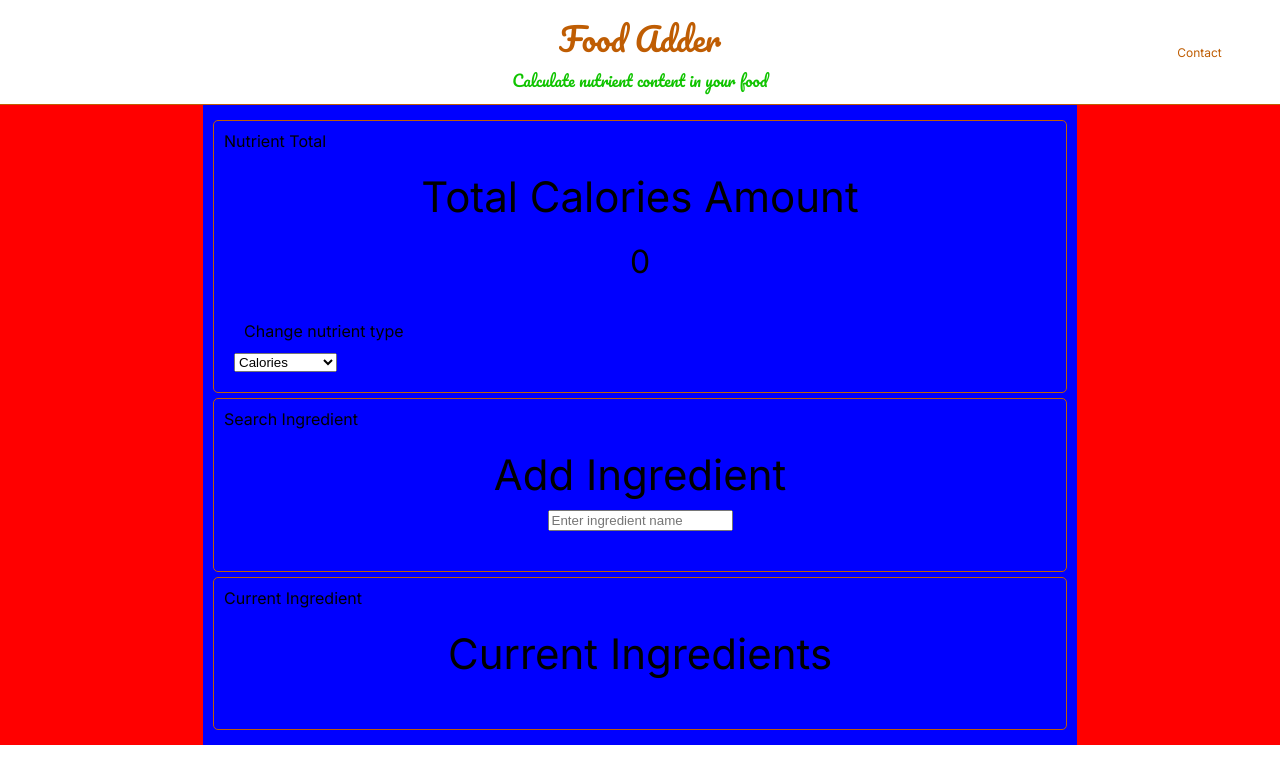
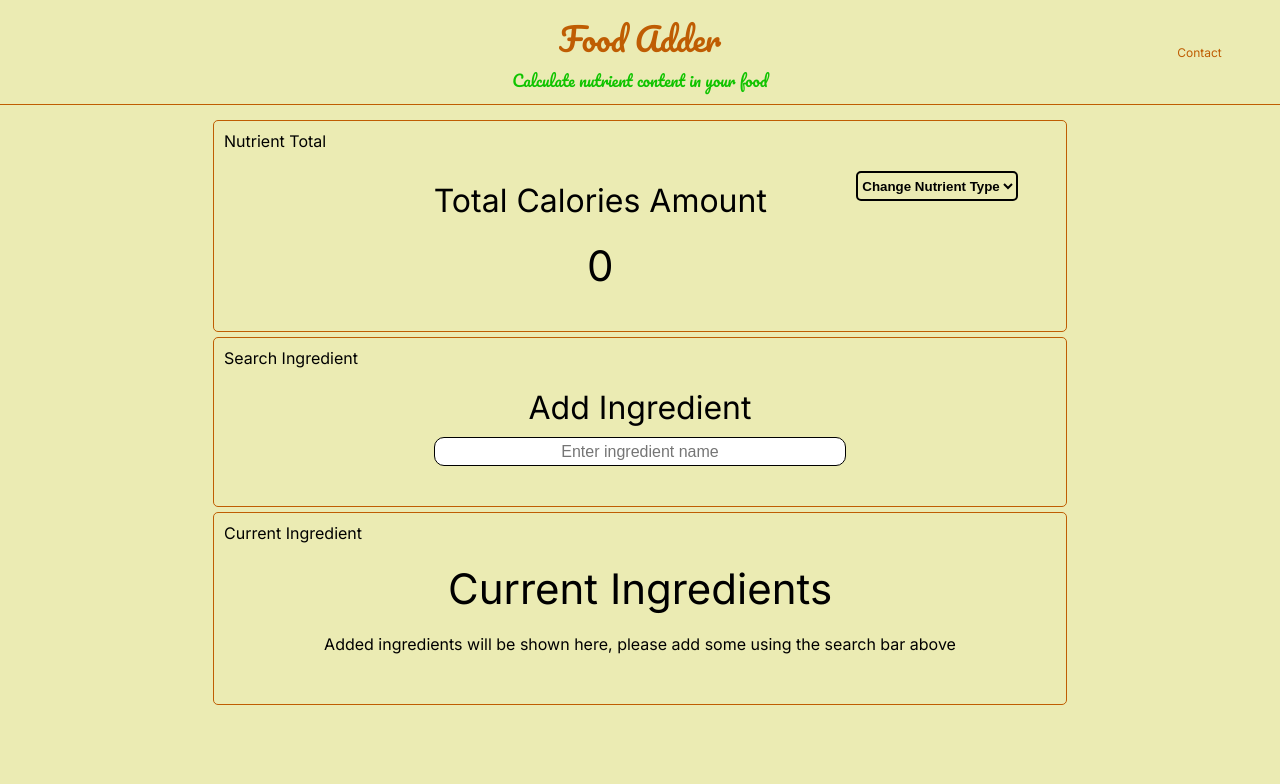
Before and after one commit to chris-wamae/dietsaint, a Next.js app in the folder front-end/dietsaint-front-end/: page / in a window 1280 px wide. Shown: the top 784 px of the page. Built offline with nearby package versions, Linux system fonts and the light colour scheme.

Commit message:
Updated application styling

```diff
--- a/front-end/dietsaint-front-end/src/app/api/route.tsx
+++ b/front-end/dietsaint-front-end/src/app/api/route.tsx
@@ -3,7 +3,7 @@ import { Food } from "../interfaces/ifood"
 
 export async function getEnergyNutrientByFoodId(id:number | null) : Promise<Nutrient>
 {
-const response  = await fetch(`http://192.168.100.2:5174/energy-nutrient/by-food-id?id=${id}`)
+const response  = await fetch(`http://192.168.1.186:5174/energy-nutrient/by-food-id?id=${id}`)
 
 const data: Nutrient = await response.json()
 
@@ -12,7 +12,7 @@ return data
 
 export async function getVitaminByFoodId(id:number | null) : Promise<Nutrient>
 {
-const response  = await fetch(`http://192.168.100.2:5174/vitamin/by-food-id?id=${id}`)
+const response  = await fetch(`http://192.168.1.186:5174/vitamin/by-food-id?id=${id}`)
 
 const data: Nutrient = await response.json()
 
@@ -21,7 +21,7 @@ return data
 
 export async function getUngroupedNutrientByFoodId(id:number | null) : Promise<Nutrient>
 {
-const response  = await fetch(`http://192.168.100.2:5174/ungrouped-nutrient/by-food-id?id=${id}`)
+const response  = await fetch(`http://192.168.1.186:5174/ungrouped-nutrient/by-food-id?id=${id}`)
 
 const data: Nutrient = await response.json()
 
@@ -31,7 +31,7 @@ return data
 
 export async function getMineralByFoodId(id:number | null) : Promise<Nutrient>
 {
-const response  = await fetch(`http://192.168.100.2:5174/mineral/by-food-id?id=${id}`)
+const response  = await fetch(`http://192.168.1.186:5174/mineral/by-food-id?id=${id}`)
 
 const data: Nutrient = await response.json()
 
@@ -40,7 +40,7 @@ return data
 
 export async function getFoodBySearch(searchQuery : string) : Promise<Food[]> {
 
-const response = await fetch(`http://192.168.100.2:5174/food/search-food-by-name?name=${searchQuery}`)
+const response = await fetch(`http://192.168.1.186:5174/food/search-food-by-name?name=${searchQuery}`)
 
 const data: Food[] = await response.json()
 
--- a/front-end/dietsaint-front-end/src/app/components/current_ingredient/currentIngredient.tsx
+++ b/front-end/dietsaint-front-end/src/app/components/current_ingredient/currentIngredient.tsx
@@ -367,6 +367,10 @@ export default function CurrentIngredient({ currentFoods, nutrientType, newFoodI
     Current Ingredient
     <div className={styles.current_ingredients_card}>
       <div className="large_font">Current Ingredients</div>
+      {
+      foodAndNutrients.length == 0 ? <div>Added ingredients will be shown here, please add some using the search bar above</div> : <span></span>
+      }
+
       <div className={styles.current_ingredients_container}>
         {
           foodAndNutrients.map(e => {
--- a/front-end/dietsaint-front-end/src/app/components/nutrient_total/nutrientTotal.tsx
+++ b/front-end/dietsaint-front-end/src/app/components/nutrient_total/nutrientTotal.tsx
@@ -2,17 +2,16 @@ import { FoodAndNutrient } from "@/app/interfaces/ifoodandnutrient"
 import styles from "../../page.module.css"
 import { useEffect, useState } from "react"
 
-export default function NutrientTotal({setNutrientType, nutrientType, foodAndNutrients} : {setNutrientType : Function, nutrientType : string, foodAndNutrients : FoodAndNutrient []})
-{
-const [nutrientTotals,setNutrientTotals] = useState<number>(0)
+export default function NutrientTotal({ setNutrientType, nutrientType, foodAndNutrients }: { setNutrientType: Function, nutrientType: string, foodAndNutrients: FoodAndNutrient[] }) {
+  const [nutrientTotals, setNutrientTotals] = useState<number>(0)
 
   const calculateNutrientTotals = () => {
 
     let grandTotal = 0
 
-foodAndNutrients.forEach((e) =>{
+    foodAndNutrients.forEach((e) => {
 
-let singleTotal = Number(e.nutrient?.split(" ")[0]) * nutrientUnitsConverter(e.unit) * e.quantity/100
+      let singleTotal = Number(e.nutrient?.split(" ")[0]) * nutrientUnitsConverter(e.unit) * e.quantity / 100
 
       grandTotal += singleTotal
 
@@ -25,26 +24,26 @@ console.log(foodAndNutrients)
 
   useEffect(() => {
     calculateNutrientTotals()
-},[foodAndNutrients])
+  }, [foodAndNutrients])
 
-const nutrientUnitsConverter= (unit : string) : number => {
-switch(unit)
-{
-case "kg" : return 1000
+  const nutrientUnitsConverter = (unit: string): number => {
+    switch (unit) {
+      case "kg": return 1000
         break;
-default : return 1
+      default: return 1
     }
   }
 
   return <>
     Nutrient Total
     <div className={styles.nutrient_total_card}>
-            <div className="large_font">Total {nutrientType} Amount</div>
-            <div className="medium_font">{nutrientTotals}</div>
+      <div className={styles.nutrient_total_info}>
+        <div className="medium_font">Total {nutrientType} Amount</div>
+        <div className="large_font">{nutrientTotals}</div>
       </div>
       <div className={styles.change_nutrient_dropdown}>
-            <div>Change nutrient type</div>
-            <select onChange={e => setNutrientType(e.target.value)}>
+        <select className={styles.select_nutrient_type}onChange={e => setNutrientType(e.target.value)}>
+          <option value={"Calories"}>Change Nutrient Type</option>
           <option value={"Calories"}>Calories</option>
           <option value={"Starch"}>Starch</option>
           <option value={"Lactose"}>Lactose</option>
@@ -63,6 +62,8 @@ Nutrient Total
           <option value={"VitaminA"}>VitaminA</option>
         </select>
       </div>
+    </div>
+
   </>
 
 }
--- a/front-end/dietsaint-front-end/src/app/components/search_food/searchFood.tsx
+++ b/front-end/dietsaint-front-end/src/app/components/search_food/searchFood.tsx
@@ -28,28 +28,35 @@ export default function SearchIngredient({ addFood }: { addFood: Function }) {
   return <>
     Search Ingredient
     <div className={styles.add_ingredient_card}>
-      <div className="large_font">Add Ingredient</div>
+      <div className="medium_font">Add Ingredient</div>
       <form className={styles.search_form} onSubmit={(e) => e.preventDefault()
 
       }>
-        <input ref={searchRef} type="text" placeholder="Enter ingredient name" onChange={(e) => {
+        <input className={styles.search_input} ref={searchRef} type="text" placeholder="Enter ingredient name" onChange={(e) => {
           setSearchQuery(e.target.value)
         }}></input>
         {/* <button onClick={(e) =>{
             e.preventDefault()
             }}>Search</button> */}
       </form>
-      <div className={styles.found_ingredients_cont}>
+      <div className={styles.search_results_cont}>
         {
           foundFoods.map(e => {
-            return <div onClick={(x) => {
-              addFood(e)
-              setFoundFoods([])
-              if (searchRef !== null) {
-                searchRef.current.value = ""
-              }
+            return <div className={styles.search_result}>
+              <div className={styles.search_result_name}>{e.name}</div>
+              <span className="clickable_element">
+              <div
+                 className={styles.add_search_result}
+                 onClick={(x) => {
+                addFood(e)
+                setFoundFoods([])
+                if (searchRef !== null) {
+                  searchRef.current.value = ""
+                }
+              }}>+</div>
+              </span>
+            </div>
 
-            }}>{e.name}</div>
           })
         }
       </div>
--- a/front-end/dietsaint-front-end/src/app/globals.css
+++ b/front-end/dietsaint-front-end/src/app/globals.css
@@ -2,12 +2,14 @@
 {
 --alloyOrange:#BF5D03;
 --limeGreen:#10C400;
+--vanilla:#EBEBB3;
 }
 
 body
 {
 margin:0px;
 padding:0px;
+background-color:var(--vanilla);
 }
 
 a
@@ -47,3 +49,9 @@ height:30px;
 font-size:20px;
 
 }
+
+
+span.clickable_element:hover
+{
+cursor:pointer;
+}
--- a/front-end/dietsaint-front-end/src/app/page.module.css
+++ b/front-end/dietsaint-front-end/src/app/page.module.css
@@ -6,13 +6,13 @@ display:flex;
 .ad_space
 {
 width:15%;
-background-color:red;
+/* background-color:red; */
 }
 
 .page_content
 {
 width:70%;
-background-color:blue;
+/* background-color:blue; */
 }
 
 .card
@@ -27,6 +27,9 @@ border-radius:5px;
 .nutrient_total_card
 {
 text-align:center;
+display:flex;
+flex-direction:row;
+justify-content:space-around;
 }
 
 .current_ingredients_card
@@ -47,7 +50,81 @@ justify-content:center;
 align-items:center;
 }
 
-.search_form input
+.search_input
+{
+border-radius:10px;
+width:50%;
+height:25px;
+border:1px solid black;
+font-size:16px;
+text-align:center;
+}
+
+.search_result
+{
+display:flex;
+font-size:18px;
+justify-content:center;
+align-items:center;
+
+}
+
+.add_search_result
+{
+font-size:24px;
+text-align:center;
+padding:0px;
+width:24px;
+height:24px;
+line-height:24px;
+background-color:var(--limeGreen);
+font-weight:bold;
+color:white;
+border-radius:50%;
+text-align:center;
+}
+
+.add_search_result:hover
+{
+color:var(--limeGreen);
+background-color:white;
+}
+
+.search_result_name
 {
 
 }
+
+.search_results_cont
+{
+display:flex;
+flex-direction:column;
+align-items:center;
+justify-content:center;
+}
+
+.change_nutrient_dropdown
+{
+width:150px;
+/* background-color:purple; */
+}
+
+.nutrient_total_info
+{
+margin-left:150px;
+/* background-color:orange; */
+}
+
+.select_nutrient_type
+{
+height:30px;
+border:2px solid black;
+background-color:var(--vanilla);
+font-weight:bold;
+border-radius:5px;
+}
+
+.select_nutrient_type option
+{
+background-color:white;
+}
```
Lines whose indentation alone changed are shown as unchanged.
